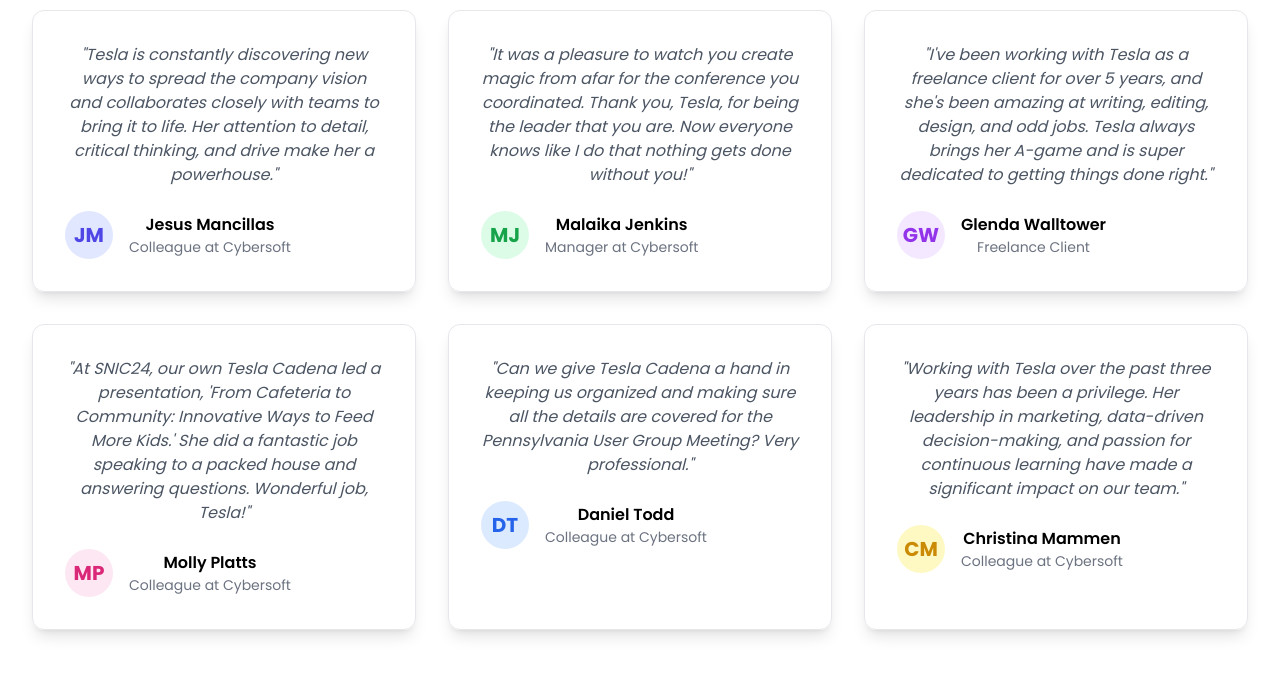
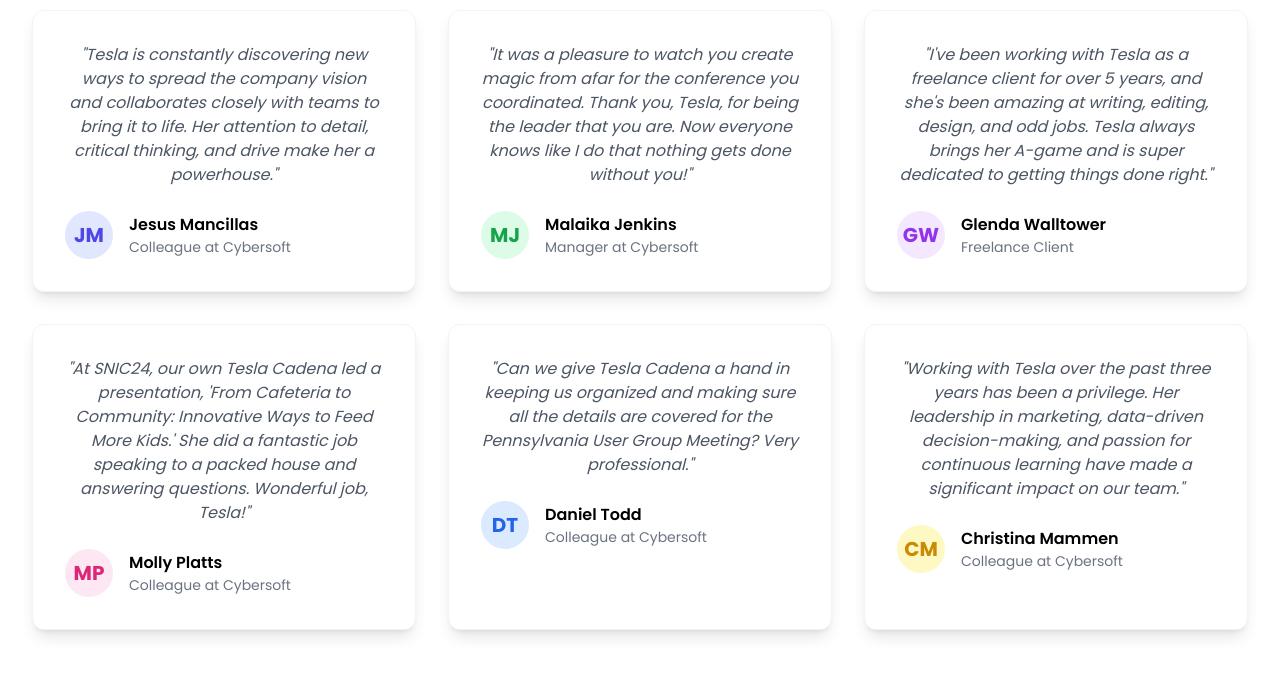
Before and after one commit to TeslaCadena/servicestestimonials, a plain HTML site: page index.html in a window 1280 px wide. Shown: the part 106-782 px from the top of the page. Drawn offline with nearby package versions, Linux system fonts and the light colour scheme.

Commit message:
Update index.html

```diff
--- a/index.html
+++ b/index.html
@@ -1,34 +1,24 @@
-<!-- Font Awesome for icons -->
-<!-- Include TailwindCSS -->
-<script src="https://cdn.tailwindcss.com"></script>
-<!-- Include FontAwesome -->
-<link rel="stylesheet" href="https://cdnjs.cloudflare.com/ajax/libs/font-awesome/6.4.0/css/all.min.css">
-
-<!-- Inline Styling -->
+<!-- Only keep what you need -->
 <style>
   @import url('https://fonts.googleapis.com/css2?family=Poppins:wght@300;400;500;600;700&display=swap');
   body {
     font-family: 'Poppins', sans-serif;
     background-color: #f9f9fc;
   }
-  .service-card {
-    transition: all 0.3s ease;
+  /* Add modal style if needed */
+  .service-modal {
+    background-color: #fff;
+    box-shadow: 0 8px 32px 0 rgba(60, 60, 60, 0.07);
+    border: 1px solid #f3f3f3;
   }
-  .service-card:hover {
-    transform: translateY(-5px);
-    box-shadow: 0 20px 25px -5px rgba(0, 0, 0, 0.1), 0 10px 10px -5px rgba(0, 0, 0, 0.04);
-  }
-  .service-icon {
-    transition: all 0.3s ease;
-  }
-  .service-card:hover .service-icon {
-    transform: scale(1.1);
-  }
+</style>
+<!-- Only include Tailwind CDN if not already included elsewhere -->
+<script src="https://cdn.tailwindcss.com"></script>
 </style>
 <!-- Their Words, Not Mine -->
 <section class="py-16 bg-white">
     <div class="container mx-auto px-4 md:px-8">
-        <div class="text-center mb-16">
+        <div class="text-center mb-24">
            <h2 class="text-3xl font-bold mb-4 text-center">
   <span style="color: #594be5;">Their Words</span>, Not Mine
 </h2>
@@ -38,8 +28,8 @@
 <div class="service-modal p-8 rounded-xl shadow-lg border">
                 <p class="text-gray-600 italic mb-6">"Tesla is constantly discovering new ways to spread the company vision and collaborates closely with teams to bring it to life. Her attention to detail, critical thinking, and drive make her a powerhouse."</p>
                 <div class="flex items-center">
-                    <div class="w-12 h-12 bg-indigo-100 rounded-full flex items-center justify-center text-indigo-600 font-bold text-xl mr-4">JM</div>
-                    <div>
+        <div class="w-12 h-12 bg-indigo-100 rounded-full flex items-center justify-center text-indigo-600 font-bold text-xl mr-4">JM</div>
+        <div class="text-left">
                         <h4 class="font-semibold">Jesus Mancillas</h4>
                         <p class="text-gray-500 text-sm">Colleague at Cybersoft</p>
                     </div>
@@ -50,8 +40,8 @@
             <div class="service-modal p-8 rounded-xl shadow-lg border">
                 <p class="text-gray-600 italic mb-6">"It was a pleasure to watch you create magic from afar for the conference you coordinated. Thank you, Tesla, for being the leader that you are. Now everyone knows like I do that nothing gets done without you!"</p>
                 <div class="flex items-center">
-                    <div class="w-12 h-12 bg-green-100 rounded-full flex items-center justify-center text-green-600 font-bold text-xl mr-4">MJ</div>
-                    <div>
+   <div class="w-12 h-12 bg-green-100 rounded-full flex items-center justify-center text-green-600 font-bold text-xl mr-4">MJ</div>
+                    <div class="text-left">
                         <h4 class="font-semibold">Malaika Jenkins</h4>
                         <p class="text-gray-500 text-sm">Manager at Cybersoft</p>
                     </div>
@@ -62,8 +52,8 @@
             <div class="service-modal p-8 rounded-xl shadow-lg border">
                 <p class="text-gray-600 italic mb-6">"I've been working with Tesla as a freelance client for over 5 years, and she's been amazing at writing, editing, design, and odd jobs. Tesla always brings her A-game and is super dedicated to getting things done right."</p>
                 <div class="flex items-center">
-                    <div class="w-12 h-12 bg-purple-100 rounded-full flex items-center justify-center text-purple-600 font-bold text-xl mr-4">GW</div>
-                    <div>
+                   <div class="w-12 h-12 bg-purple-100 rounded-full flex items-center justify-center text-purple-600 font-bold text-xl mr-4">GW</div>
+                    <div class="text-left">
                         <h4 class="font-semibold">Glenda Walltower</h4>
                         <p class="text-gray-500 text-sm">Freelance Client</p>
                     </div>
@@ -75,7 +65,7 @@
                 <p class="text-gray-600 italic mb-6">"At SNIC24, our own Tesla Cadena led a presentation, 'From Cafeteria to Community: Innovative Ways to Feed More Kids.' She did a fantastic job speaking to a packed house and answering questions. Wonderful job, Tesla!"</p>
                 <div class="flex items-center">
                     <div class="w-12 h-12 bg-pink-100 rounded-full flex items-center justify-center text-pink-600 font-bold text-xl mr-4">MP</div>
-                    <div>
+                    <div class="text-left">
                         <h4 class="font-semibold">Molly Platts</h4>
                         <p class="text-gray-500 text-sm">Colleague at Cybersoft</p>
                     </div>
@@ -87,7 +77,7 @@
                 <p class="text-gray-600 italic mb-6">"Can we give Tesla Cadena a hand in keeping us organized and making sure all the details are covered for the Pennsylvania User Group Meeting? Very professional."</p>
                 <div class="flex items-center">
                     <div class="w-12 h-12 bg-blue-100 rounded-full flex items-center justify-center text-blue-600 font-bold text-xl mr-4">DT</div>
-                    <div>
+                    <div class="text-left">
                         <h4 class="font-semibold">Daniel Todd</h4>
                         <p class="text-gray-500 text-sm">Colleague at Cybersoft</p>
                     </div>
@@ -98,8 +88,9 @@
             <div class="service-modal p-8 rounded-xl shadow-lg border">
                 <p class="text-gray-600 italic mb-6">"Working with Tesla over the past three years has been a privilege. Her leadership in marketing, data-driven decision-making, and passion for continuous learning have made a significant impact on our team."</p>
                 <div class="flex items-center">
+                <div class="flex items-center">
                     <div class="w-12 h-12 bg-yellow-100 rounded-full flex items-center justify-center text-yellow-600 font-bold text-xl mr-4">CM</div>
-                    <div>
+                    <div class="text-left">
                         <h4 class="font-semibold">Christina Mammen</h4>
                         <p class="text-gray-500 text-sm">Colleague at Cybersoft</p>
                     </div>
```
